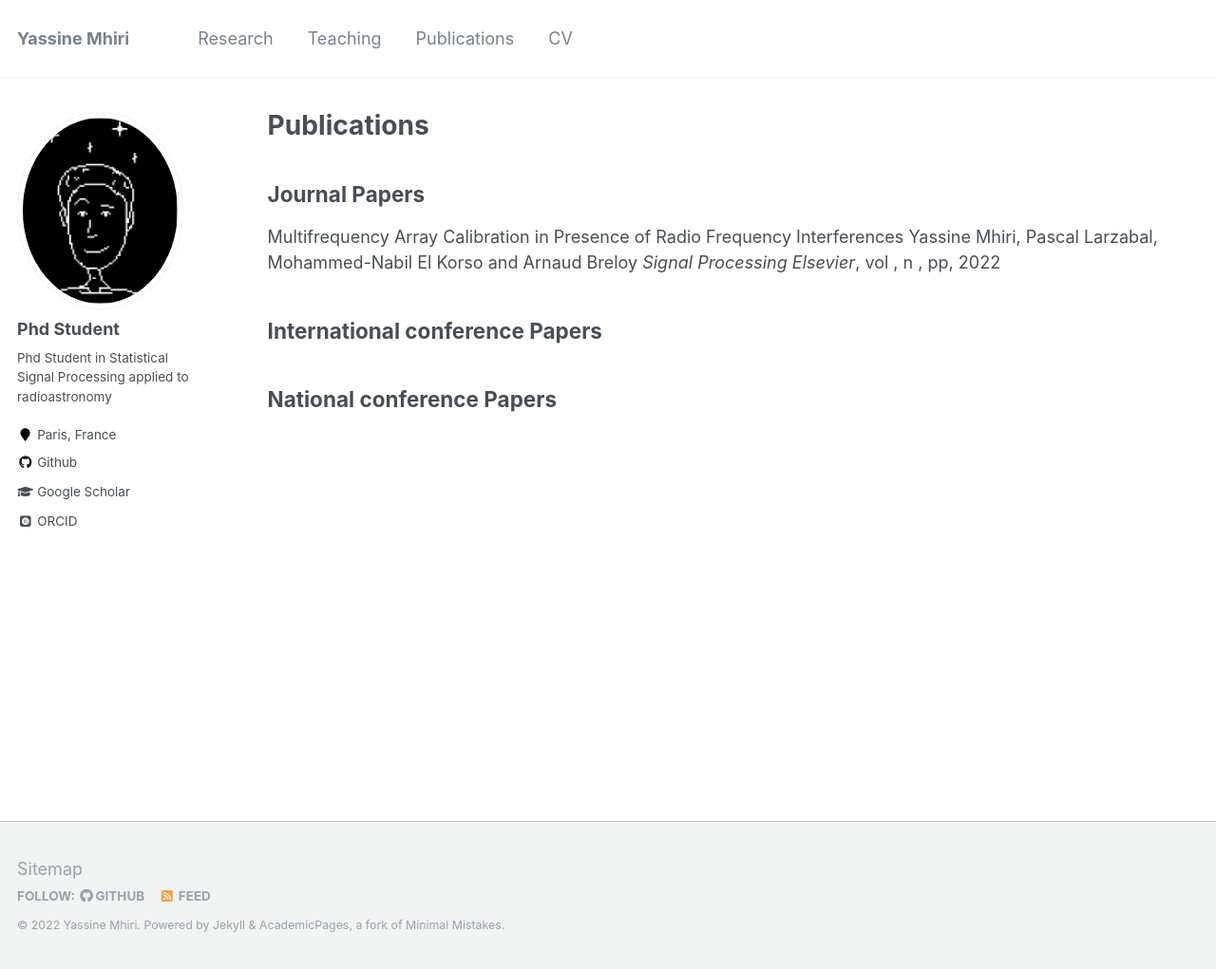
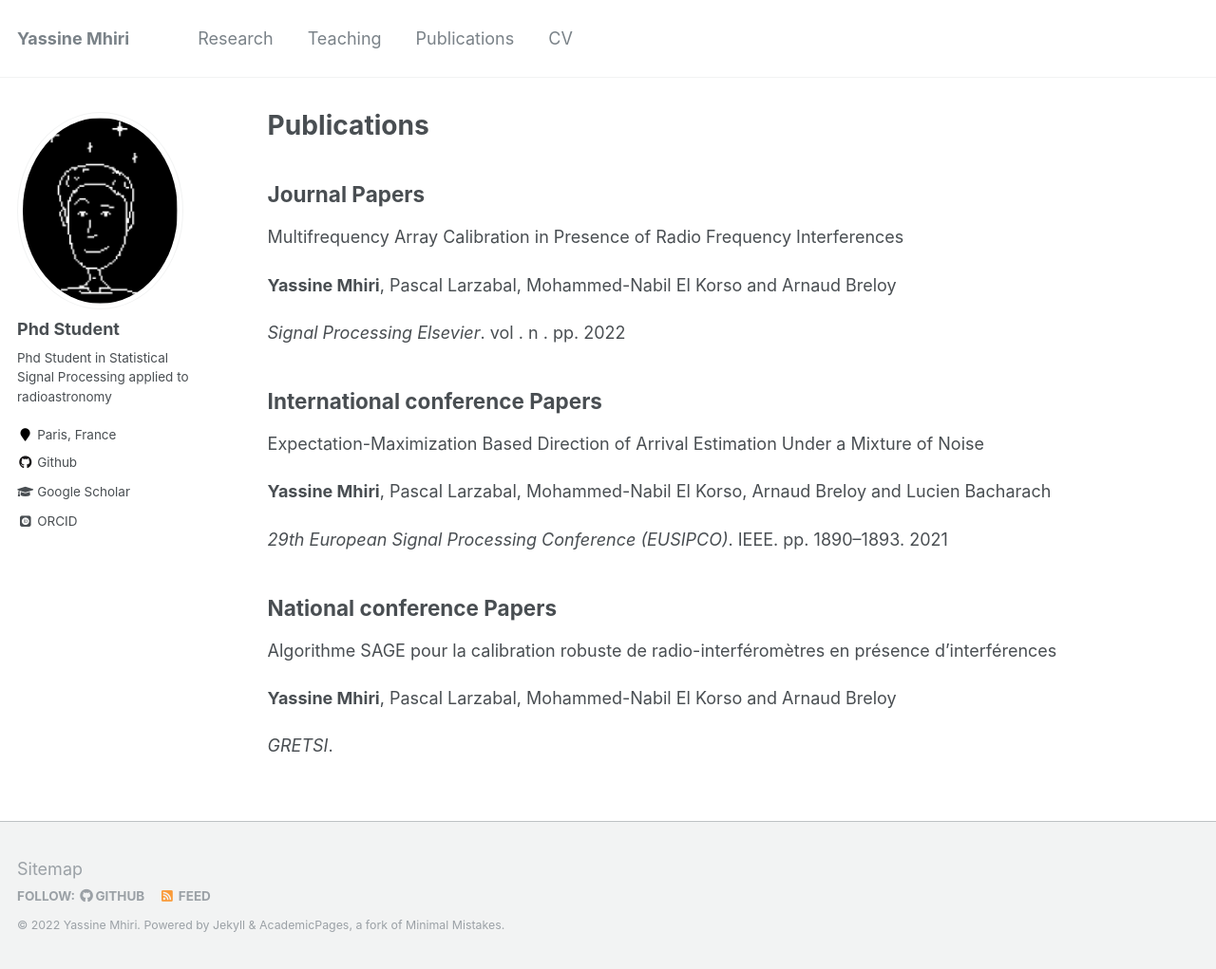
Before and after one commit to y-mhiri/y-mhiri.github.io, a Jekyll site: the page built from _pages/publications.md, in a window 1280 px wide and 1021 px high. Shown: the whole window at 95% size. Built offline with Jekyll 4.4.1, drawn with Linux system fonts in a browser that asks for light colours; some web fonts are replaced.

Commit message:
update publications pages

```diff
--- a/_pages/publications.md
+++ b/_pages/publications.md
@@ -18,10 +18,21 @@ author_profile: true
 
 ## Journal Papers
 Multifrequency Array Calibration in Presence of Radio Frequency Interferences
-Yassine Mhiri, Pascal Larzabal, Mohammed-Nabil El Korso and Arnaud Breloy
-*Signal Processing Elsevier*, vol , n , pp, 2022
+
+**Yassine Mhiri**, Pascal Larzabal, Mohammed-Nabil El Korso and Arnaud Breloy
+
+*Signal Processing Elsevier*. vol . n . pp. 2022
 
 ## International conference Papers
+Expectation-Maximization Based Direction of Arrival Estimation Under a Mixture of Noise
 
+**Yassine Mhiri**, Pascal Larzabal, Mohammed-Nabil El Korso, Arnaud Breloy and Lucien Bacharach
+
+*29th European Signal Processing Conference (EUSIPCO)*. IEEE. pp. 1890–1893. 2021
 
 ## National conference Papers
+Algorithme SAGE pour la calibration robuste de radio-interféromètres en présence d’interférences
+
+**Yassine Mhiri**, Pascal Larzabal, Mohammed-Nabil El Korso and Arnaud Breloy
+
+*GRETSI*.
```
